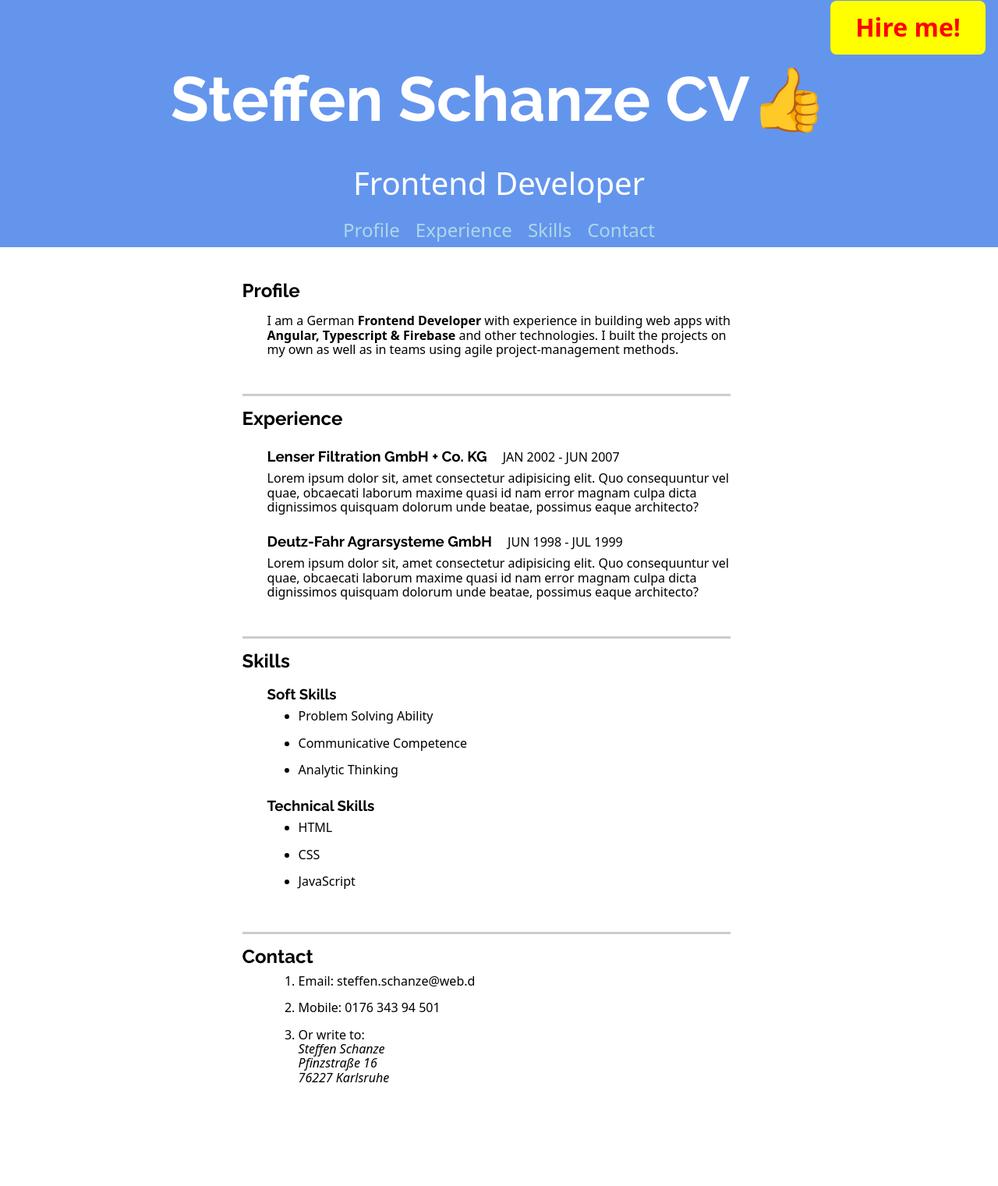
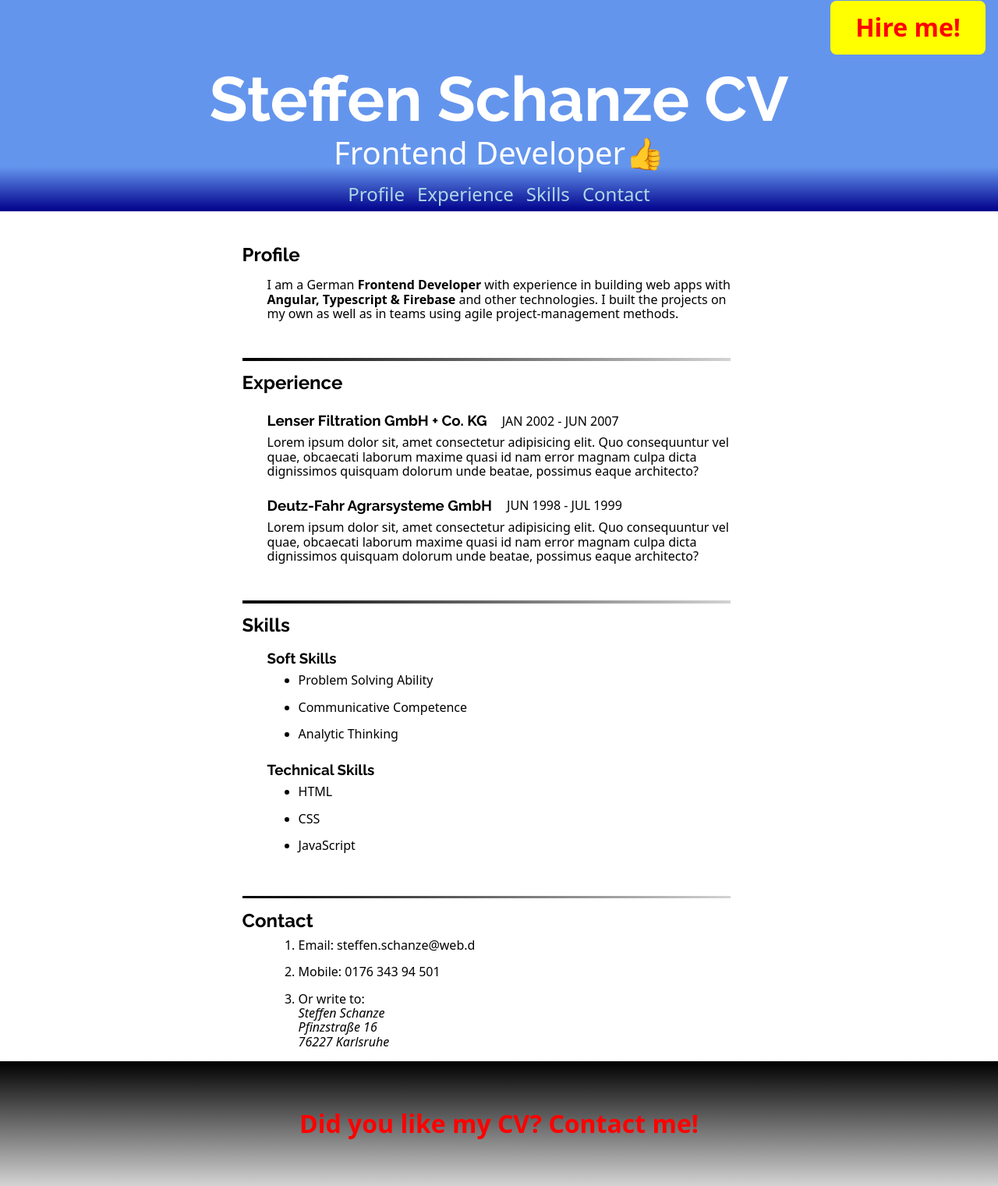
Before and after one commit to steffenjoachim/cv-setup, a plain HTML site: page index.html in a window 1280 px wide. Shown: the part 15-1536 px from the top of the page at 78% size. Before the commit the page ends 1422 px from the top, so only its background shows below. Drawn offline with nearby package versions, Linux system fonts and the light colour scheme.

Commit message:
footer and linear gradients added

```diff
--- a/index.html
+++ b/index.html
@@ -47,7 +47,7 @@
         <article>
             <h2 id="experience">Experience</h2>
             <section>
-                <header>
+                <header class="experience-date-group">
                     <h3>Lenser Filtration GmbH + Co. KG</h3>
                     <p>JAN 2002 - JUN 2007</p>
                 </header>
@@ -58,7 +58,7 @@
                 </p>
             </section>
             <section>
-                <header>
+                <header class="experience-date-group">
                     <h3>Deutz-Fahr Agrarsysteme GmbH</h3>
                     <p>JUN 1998 - JUL 1999</p>
                 </header>
@@ -111,6 +111,9 @@
             </ol>
         </article>
     </main>
+    <footer>
+        <p>Did you like my CV? Contact me!</p>
+    </footer>
 </body>
 
 </html>
--- a/style.css
+++ b/style.css
@@ -25,7 +25,7 @@ h1 {
   font-size: 0.5em;
 }
 
-h1::after {
+.profession::after {
     content: '👍';
 }
 
@@ -43,10 +43,9 @@ header, main {
     padding: 1.5rem 0 0.5rem 0;
 }
 
-
 .header {
     text-align: center;
-    background-color: cornflowerblue;
+    background-image: linear-gradient(cornflowerblue 80%, darkblue);
     color: white;
     position: relative;
 }
@@ -79,6 +78,9 @@ aside {
 
   nav {
     padding-top: 1rem;
+    display: flex;
+    flex-direction: column;
+    align-items: center;
   }
 
   a {
@@ -107,10 +109,6 @@ aside {
     margin-top: 2.5rem;
   }
 
-  a + a {
-    padding-left: 1rem;
-  }
-
   /* article:nth-child(2), article:nth-child(3) , article:nth-child(4) {
     border-top: 2px solid grey;
   }
@@ -121,12 +119,26 @@ aside {
 }
 
 .main > article:not(:first-child)::before {
-    content: '';
-    position: absolute;
-    top: 0;
-    left: -2rem; /* Verschiebt die Linie nach links, passend zur h2 */
-    width: calc(100% + 2rem); /* Erweitert die Linie, damit sie die volle Breite des Artikels abdeckt */
-    border-top: 0.2rem solid rgba(0, 0, 0, .2);
+  content: '';
+  position: absolute;
+  top: 0;
+  left: -2rem;
+  width: calc(100% + 2rem);
+  height: 0.2rem; /* Höhe der Linie */
+  background: linear-gradient(to right, black, lightgray);
+}
+
+.experience-date-group {
+  display: flex;
+  flex-direction: column;
+}
+
+.experience-date-group > h3 {
+  padding-top: 0;
+}
+
+.experience-date-group > p {
+  padding-left: 0;
 }
 
 
@@ -135,12 +147,27 @@ aside {
     color: white;
   }
 
-  header h3, header p {
+  /* header h3, header p {
     display: inline;
-  }
+  } */
 
   h3 + p {
     padding-left: 1rem;
+  }
+
+
+  footer {
+    background-image: linear-gradient(black, lightgray);
+    height: 10rem;
+    display: flex;
+    align-items: center;
+    justify-content: center;
+  }
+
+  footer > p {
+    font-size: 2rem;
+    font-weight: bold;
+    color: red;
   }
 
 
@@ -153,11 +180,29 @@ aside {
 
     .main {
       max-width: 50ch;
-      font-size: 1.5rem;
+      font-size: 1.25rem;
     }
 
     article + article {
       margin-top: 3rem;
+    }
+
+    nav {
+      flex-direction: row;
+      justify-content: center;
+    }
+
+    a + a {
+      padding-left: 1rem;
+    }
+
+    .experience-date-group {
+      flex-direction: row;
+      align-items: center;
+    }
+
+    .experience-date-group > p {
+      padding-left: 1.2rem;
     }
   }
 
```
